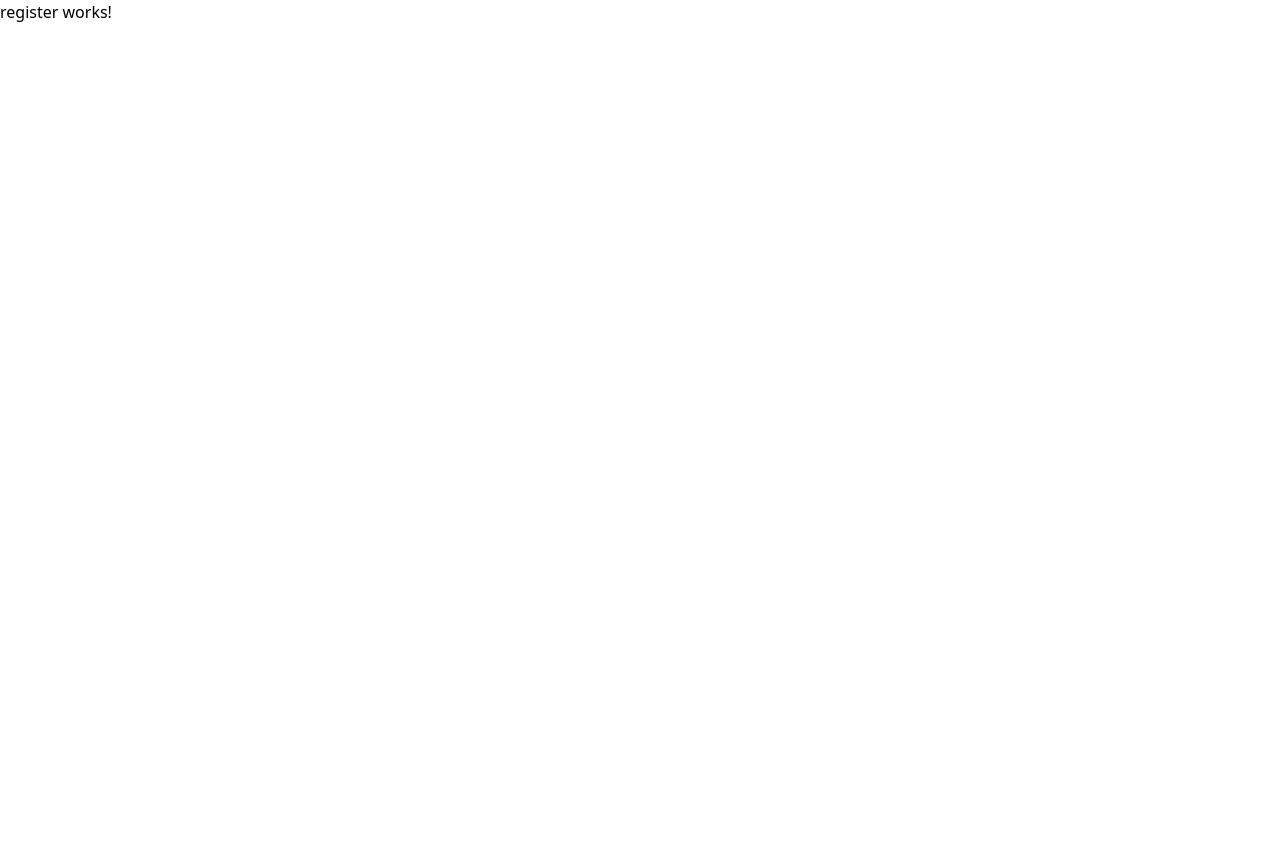
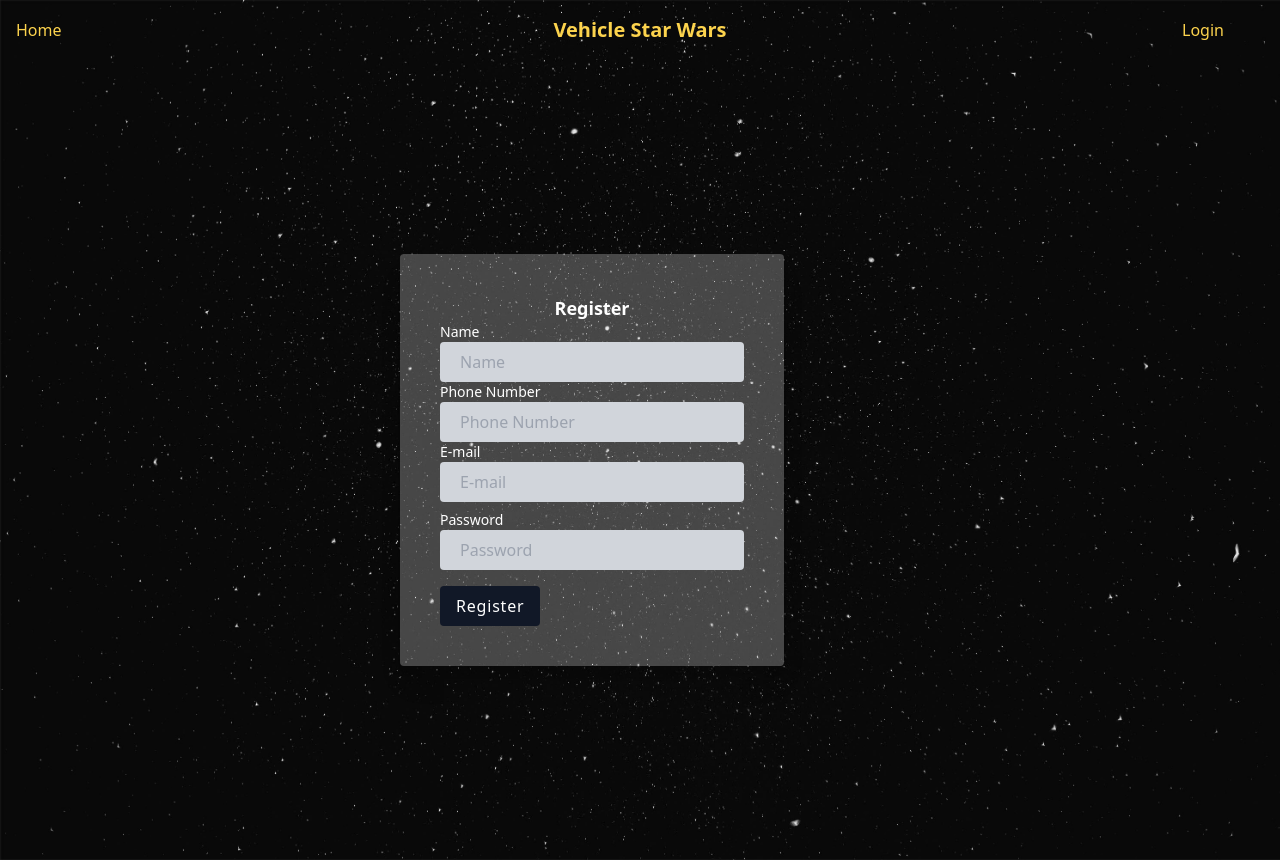
Before and after one commit to MorenoLucas/pruebaTecnica2, an Angular app: page /register in a window 1280 px wide. Before the commit the page ends 800 px from the top, so only its background shows below. Built offline with nearby package versions, Linux system fonts and the light colour scheme.

Commit message:
register y header

```diff
--- a/src/app/app-routing.module.ts
+++ b/src/app/app-routing.module.ts
@@ -9,6 +9,7 @@
   {
     path: '',
     component: HomeComponent,
+    pathMatch: 'full',
   },
   {
     path: 'details/:id',
--- a/src/app/app.component.html
+++ b/src/app/app.component.html
@@ -1 +1,3 @@
+<app-header></app-header>
+
 <router-outlet></router-outlet>
--- a/src/app/components/header/header.component.html
+++ b/src/app/components/header/header.component.html
@@ -1 +1,64 @@
-<p>header works!</p>
+<nav class="flex bg-transparent flex-wrap items-center p-4 justify-aroun">
+  <div class="lg:order-2 w-auto lg:w-1/5 lg:text-center">
+    <a class="text-xl text-yellow-300 font-semibold font-heading" href="#">
+      Vehicle Star Wars
+    </a>
+  </div>
+  <div class="block lg:hidden">
+    <button
+      class="
+        navbar-burger
+        flex
+        items-center
+        py-2
+        px-3
+        text-yellow-300
+        rounded
+        border border-yellow-300
+      "
+    >
+      <svg
+        class="fill-current h-3 w-3"
+        viewBox="0 0 20 20"
+        xmlns="http://www.w3.org/2000/svg"
+      >
+        <title></title>
+        <path d="M0 3h20v2H0V3zm0 6h20v2H0V9zm0 6h20v2H0v-2z"></path>
+      </svg>
+    </button>
+  </div>
+  <div class="navbar-menu hidden lg:order-1 lg:block w-full lg:w-2/5">
+    <a
+      class="
+        block
+        lg:inline-block
+        mt-4
+        lg:mt-0
+        mr-10
+        text-yellow-300
+        hover:text-gray-300
+      "
+      (click)="goHome()"
+    >
+      Home
+    </a>
+  </div>
+  <div
+    class="navbar-menu hidden lg:order-3 lg:block w-full lg:w-2/5 lg:text-right"
+  >
+    <a
+      class="
+        block
+        lg:inline-block
+        mt-4
+        lg:mt-0
+        mr-10
+        text-yellow-300
+        hover:text-gray-300
+      "
+      (click)="goLogin()"
+    >
+      Login
+    </a>
+  </div>
+</nav>
--- a/src/app/components/header/header.component.ts
+++ b/src/app/components/header/header.component.ts
@@ -1,15 +1,20 @@
 import { Component, OnInit } from '@angular/core';
+import { Router } from '@angular/router';
 
 @Component({
   selector: 'app-header',
   templateUrl: './header.component.html',
-  styleUrls: ['./header.component.css']
+  styleUrls: ['./header.component.css'],
 })
 export class HeaderComponent implements OnInit {
+  constructor(private router: Router) {}
 
-  constructor() { }
+  ngOnInit(): void {}
 
-  ngOnInit(): void {
+  goHome() {
+    this.router.navigateByUrl('/');
   }
-
+  goLogin() {
+    this.router.navigate(['login']);
+  }
 }
--- a/src/app/pages/home/home.component.html
+++ b/src/app/pages/home/home.component.html
@@ -11,6 +11,7 @@
     rounded-lg
     shadow-lg
     m-3
+    bg-opacity-70
   "
   *ngFor="let ship of naves"
 >
--- a/src/app/pages/login/login.component.ts
+++ b/src/app/pages/login/login.component.ts
@@ -13,7 +13,9 @@
   password: string;
   constructor(private router: Router, private servApi: ServApiService) {}
 
-  ngOnInit(): void {}
+  ngOnInit(): void {
+    console.log('hola');
+  }
 
   goRegister() {
     this.router.navigateByUrl('/register');
--- a/src/app/pages/register/register.component.html
+++ b/src/app/pages/register/register.component.html
@@ -1 +1,128 @@
-<p>register works!</p>
+<div class="h-screen font-sans login bg-cover">
+  <div class="container mx-auto h-full flex flex-1 justify-center items-center">
+    <div class="w-full max-w-lg">
+      <div class="leading-loose">
+        <form
+          class="
+            max-w-sm
+            m-4
+            p-10
+            bg-white bg-opacity-25
+            rounded
+            shadow-xl
+            form-group
+          "
+        >
+          <p class="text-white font-medium text-center text-lg font-bold">
+            Register
+          </p>
+          <div class="">
+            <label class="block text-sm text-white" for="email">Name</label>
+            <input
+              [(ngModel)]="name"
+              class="
+                w-full
+                px-5
+                py-1
+                text-gray-700
+                bg-gray-300
+                rounded
+                focus:outline-none
+                focus:bg-white
+              "
+              type="email"
+              placeholder="Name"
+              aria-label="Name"
+              required
+              name="name"
+            />
+          </div>
+          <div class="">
+            <label class="block text-sm text-white" for="email"
+              >Phone Number</label
+            >
+            <input
+              [(ngModel)]="phone"
+              class="
+                w-full
+                px-5
+                py-1
+                text-gray-700
+                bg-gray-300
+                rounded
+                focus:outline-none
+                focus:bg-white
+              "
+              type="text"
+              placeholder="Phone Number"
+              aria-label="Phone"
+              required
+              name="phone"
+            />
+          </div>
+          <div class="">
+            <label class="block text-sm text-white" for="email">E-mail</label>
+            <input
+              [(ngModel)]="email"
+              class="
+                w-full
+                px-5
+                py-1
+                text-gray-700
+                bg-gray-300
+                rounded
+                focus:outline-none
+                focus:bg-white
+              "
+              type="email"
+              placeholder="E-mail"
+              aria-label="email"
+              required
+              name="mail"
+            />
+          </div>
+          <div class="mt-2">
+            <label class="block text-sm text-white">Password</label>
+            <input
+              class="
+                w-full
+                px-5
+                py-1
+                text-gray-700
+                bg-gray-300
+                rounded
+                focus:outline-none
+                focus:bg-white
+              "
+              type="password"
+              id="password"
+              placeholder="Password"
+              arial-label="password"
+              required
+              [(ngModel)]="password"
+              name="pass"
+            />
+          </div>
+
+          <div class="mt-4 items-center flex justify-between">
+            <button
+              class="
+                px-4
+                py-1
+                text-white
+                font-light
+                tracking-wider
+                bg-gray-900
+                hover:bg-gray-800
+                rounded
+              "
+              type="submit"
+            >
+              Register
+            </button>
+          </div>
+        </form>
+      </div>
+    </div>
+  </div>
+</div>
--- a/src/app/pages/register/register.component.ts
+++ b/src/app/pages/register/register.component.ts
@@ -3,13 +3,14 @@
 @Component({
   selector: 'app-register',
   templateUrl: './register.component.html',
-  styleUrls: ['./register.component.css']
+  styleUrls: ['./register.component.css'],
 })
 export class RegisterComponent implements OnInit {
+  email: string;
+  password: string;
+  name: string;
+  phone: string;
+  constructor() {}
 
-  constructor() { }
-
-  ngOnInit(): void {
-  }
-
+  ngOnInit(): void {}
 }
--- a/src/styles.css
+++ b/src/styles.css
@@ -1 +1,6 @@
 /* You can add global styles to this file, and also import other style files */
+body {
+  background-image: url(src/assets/background-stars.jpeg);
+  background-repeat: no-repeat;
+  background-size: cover;
+}
```
